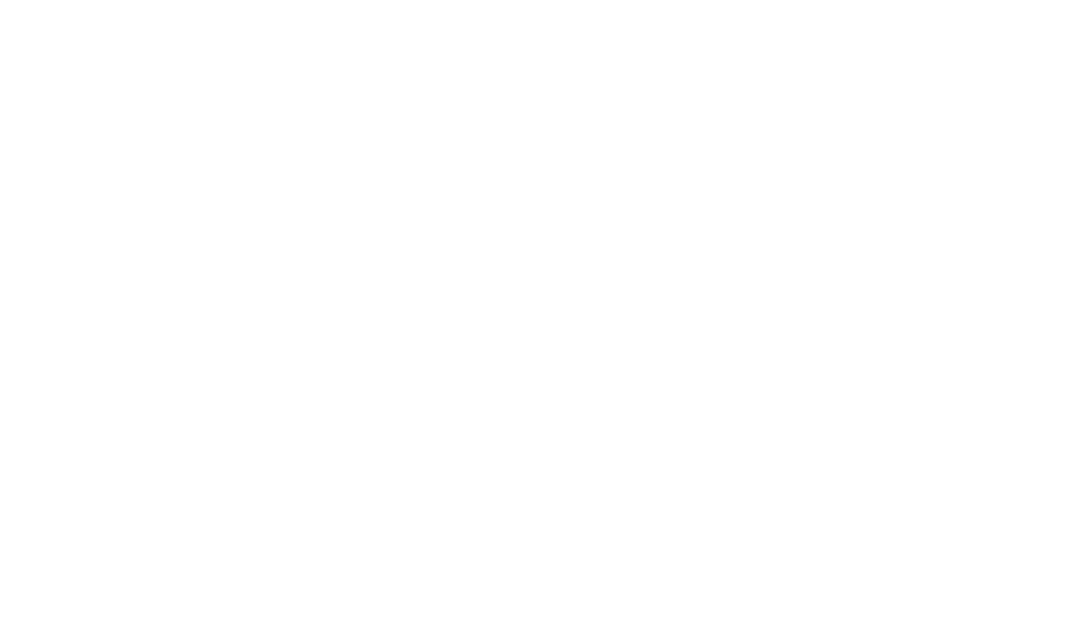
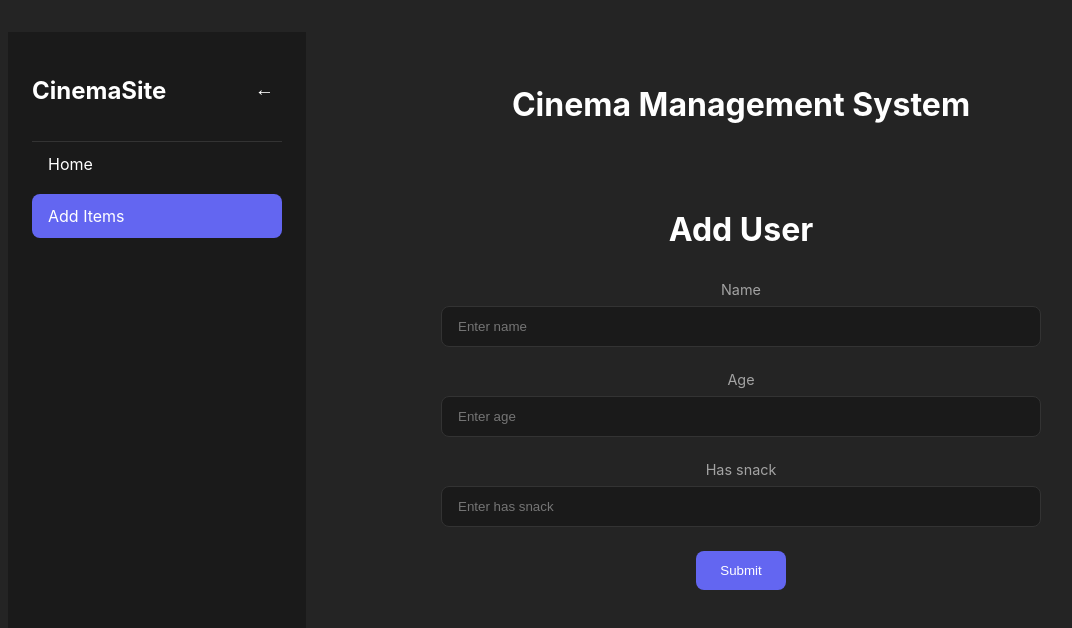
Before and after one commit to GuySabika/CinemaSite, a React (Vite) app: page /add/user in a window 1280 px wide. Before the commit this address had no page. Shown: the top 628 px of the page, without its empty margins (24-1096 px from the left). Built offline with nearby package versions, Linux system fonts and the light colour scheme.

Commit message:
last design and fully form of the Add items (only miss select)

```diff
--- a/package.json
+++ b/package.json
@@ -10,6 +10,7 @@
     "preview": "vite preview"
   },
   "dependencies": {
+    "lodash": "^4.17.21",
     "react": "^18.3.1",
     "react-dom": "^18.3.1",
     "react-router": "^7.1.1"
--- a/src/Components/inputField.jsx
+++ b/src/Components/inputField.jsx
@@ -1,8 +1,12 @@
-
-export default function Field() {
+export default function InputField({ fieldName, type = "text" }) {
     return (
-        <div>
-            <h3></h3>
+        <div className="input-field">
+            <label className="input-label">{fieldName}</label>
+            <input
+                type={type}
+                className="input-box"
+                placeholder={`Enter ${fieldName.toLowerCase()}`}
+            />
         </div>
-    )
+    );
 }
--- a/src/Layouts/MyLayout.jsx
+++ b/src/Layouts/MyLayout.jsx
@@ -1,17 +1,39 @@
-import { Outlet } from 'react-router'
-import MainHeader from '../Components/MainHeader.jsx';
-// import FindMealProvider from '../Contexts/FindMealContext';
-// import MealIdContextProvider from '../Contexts/MealIdContext';
+import { Outlet } from 'react-router';
+import { NavLink } from 'react-router';
+import { useState } from 'react';
 
 const MyLayout = () => {
+    const [isSidebarOpen, setIsSidebarOpen] = useState(true);
+
     return (
-        <div>
-            <MainHeader />
-            {/* <MealIdContextProvider>
-                <FindMealProvider> */}
-            <Outlet></Outlet>
-            {/* </FindMealProvider>
-            </MealIdContextProvider> */}
+        <div className="app-container">
+            <aside className={`sidebar ${isSidebarOpen ? 'open' : 'closed'}`}>
+                <div className="sidebar-header">
+                    <h2>CinemaSite</h2>
+                    <button
+                        className="toggle-btn"
+                        onClick={() => setIsSidebarOpen(!isSidebarOpen)}
+                    >
+                        {isSidebarOpen ? '←' : '→'}
+                    </button>
+                </div>
+                <nav className="sidebar-nav">
+                    <NavLink to="/" className="nav-item">
+                        Home
+                    </NavLink>
+                    <NavLink to="/add" className="nav-item">
+                        Add Items
+                    </NavLink>
+                </nav>
+            </aside>
+            <main className="main-content">
+                <header className="main-header">
+                    <h1>Cinema Management System</h1>
+                </header>
+                <div className="content-wrapper">
+                    <Outlet />
+                </div>
+            </main>
         </div>
     );
 };
--- /dev/null
+++ b/src/Pages/AddCategory.jsx
@@ -0,0 +1,15 @@
+import InputField from "../Components/InputField";
+
+export default function AddCategory({ DataFields, category }) {
+    return (
+        <div className="form-container">
+            <h3 className="category-title">Add {category}</h3>
+            <form>
+                {DataFields.feilds.map((field, index) => (
+                    <InputField key={index} fieldName={field} />
+                ))}
+                <button className={`button`}>Submit</button>
+            </form>
+        </div>
+    );
+}
--- a/src/Pages/AddSelection.jsx
+++ b/src/Pages/AddSelection.jsx
@@ -1,9 +1,9 @@
 import Button from "../Components/Button.jsx";
 
-export default function selectCategory({ style }) {
+export default function AddSelection({ style }) {
   const options = ["Movie", "Actor", "User", "Projection", "Ticket"];
   return (
-    <div className={style}>
+    <div className={`add-selection ${style}`}>
       {options.map((option, index) => (
         <Button key={index} text={option} />
       ))}
--- /dev/null
+++ b/src/feildData.js
@@ -0,0 +1,8 @@
+const feildData = {
+    movie: { feilds: ["Name", "StartingAt", "AgeRestriction", "ReleaseDate"] },
+    actor: { feilds: ["Name", "Biography", "Genre"] },
+    user: { feilds: ["Name", "Age", "Has snack"] },
+    projection: { feilds: ["Movie", "Data", "Price"] },
+    ticket: { feilds: ["Projection", "User"] }
+};
+export default feildData;
--- a/src/index.css
+++ b/src/index.css
@@ -1,452 +1,205 @@
 :root {
-  font-family: Inter, system-ui, Avenir, Helvetica, Arial, sans-serif;
-  line-height: 1.5;
-  font-weight: 400;
-
-  color-scheme: light dark;
-  color: rgba(255, 255, 255, 0.87);
-  background-color: #242424;
-
-  font-synthesis: none;
-  text-rendering: optimizeLegibility;
-  -webkit-font-smoothing: antialiased;
-  -moz-osx-font-smoothing: grayscale;
+  --primary-color: #6366f1;
+  --primary-hover: #4f46e5;
+  --background-dark: #1a1a1a;
+  --background-light: #242424;
+  --text-primary: #ffffff;
+  --text-secondary: #a3a3a3;
+  --border-radius: 8px;
+  --transition: all 0.3s ease;
 }
 
-a {
-  font-weight: 500;
-  color: #646cff;
-  text-decoration: inherit;
-}
-a:hover {
-  color: #535bf2;
+/* Base Styles */
+body {
+  margin: 0;
+  font-family: 'Inter', sans-serif;
+  color: var(--text-primary);
+  background: var(--background-light);
 }
 
-/* body {
-  margin: 0;
+/* Layout Components */
+.app-container {
   display: flex;
-  place-items: center;
-  min-width: 320px;
   min-height: 100vh;
-} */
-
-h1 {
-  font-size: 3.2em;
-  line-height: 1.1;
 }
 
-button {
-  border-radius: 8px;
-  align-items: center;
-  border: 1px solid transparent;
-  padding: 0.6em 1.2em;
-  font-size: 1em;
-  font-weight: 500;
-  font-family: inherit;
-  background-color: #1a1a1a;
-  cursor: pointer;
-  transition: border-color 0.25s;
-}
-button:hover {
-  border-color: #646cff;
-}
-button:focus,
-button:focus-visible {
-  outline: 4px auto -webkit-focus-ring-color;
+/* Sidebar Styles */
+.sidebar {
+  background: var(--background-dark);
+  width: 250px;
+  transition: var(--transition);
+  padding: 1.5rem;
+  position: fixed;
+  height: 100vh;
 }
 
-@media (prefers-color-scheme: light) {
-  :root {
-    color: #213547;
-    background-color: #ffffff;
-  }
-  a:hover {
-    color: #747bff;
-  }
-  button {
-    background-color: #f9f9f9;
-  }
+.sidebar.closed {
+  width: 60px;
 }
 
-/* styles.css */
-
-/* Header styles */
-.header {
-  background: linear-gradient(to right, #4f46e5, #7c3aed);
-  box-shadow: 0 2px 4px rgba(0, 0, 0, 0.1);
+.sidebar-header {
+  display: flex;
+  align-items: center;
+  justify-content: space-between;
+  padding-bottom: 1rem;
+  border-bottom: 1px solid #333;
 }
 
-.nav-bar {
-  max-width: 1200px;
-  margin: 0 auto;
+.toggle-btn {
+  background: transparent;
+  border: none;
+  color: var(--text-primary);
+  cursor: pointer;
+  font-size: 1.2rem;
+  padding: 0.5rem;
+  border-radius: 50%;
+  transition: var(--transition);
+}
+
+.toggle-btn:hover {
+  background: rgba(255,255,255,0.1);
+}
+
+/* Main Content */
+.main-content {
+  flex: 1;
+  margin-left: 250px;
+  transition: var(--transition);
+  padding: 2rem;
+}
+
+.sidebar.closed + .main-content {
+  margin-left: 60px;
+}
+
+/* Cards Grid */
+.cards-grid {
+  display: grid;
+  grid-template-columns: repeat(auto-fill, minmax(280px, 1fr));
+  gap: 1.5rem;
   padding: 1rem;
 }
 
-.nav-list {
-  display: flex;
-  justify-content: center;
-  gap: 2rem;
-  list-style: none;
+.card {
+  background: var(--background-dark);
+  border-radius: var(--border-radius);
+  padding: 1rem;
+  transition: var(--transition);
 }
 
-.nav-list a {
-  color: white;
-  text-decoration: none;
-  font-weight: 500;
-  font-size: 1.1rem;
-  transition: color 0.3s;
+.card:hover {
+  transform: translateY(-4px);
+  box-shadow: 0 4px 12px rgba(0,0,0,0.2);
 }
 
-.nav-list a:hover {
-  color: #e0e7ff;
-}
-
-.nav-list a.active {
-  border-bottom: 2px solid white;
-}
-
-/* Filter component styles */
-.filter-container {
-  max-width: 300px;
-  margin: 1rem auto;
-}
-
-.filter-label {
-  display: block;
-  margin-bottom: 0.5rem;
-  color: #374151;
-  font-weight: 500;
-}
-
-.filter-select {
-  width: 100%;
-  padding: 0.5rem 1rem;
-  border: 1px solid #d1d5db;
-  border-radius: 0.5rem;
-  background-color: white;
-  box-shadow: 0 1px 2px rgba(0, 0, 0, 0.05);
-}
-
-.filter-select:focus {
-  outline: none;
-  border-color: #4f46e5;
-  box-shadow: 0 0 0 2px rgba(79, 70, 229, 0.2);
-}
-
-/* Meal List styles */
-.meals-container {
-  max-width: 1200px;
+/* Form Elements */
+.form-container {
+  max-width: 600px;
   margin: 0 auto;
   padding: 2rem;
 }
 
-.meals-grid {
-  display: grid;
-  grid-template-columns: repeat(auto-fill, minmax(250px, 1fr));
-  gap: 1.5rem;
-  padding: 1rem;
-}
-
-.meal-item {
-  background: white;
-  border-radius: 0.5rem;
-  box-shadow: 0 2px 4px rgba(0, 0, 0, 0.1);
-  transition: transform 0.2s, box-shadow 0.2s;
-}
-
-.meal-item:hover {
-  transform: translateY(-2px);
-  box-shadow: 0 4px 6px rgba(0, 0, 0, 0.1);
-}
-
-.meal-link {
-  display: block;
-  padding: 1rem;
-  color: #1f2937;
-  text-decoration: none;
-}
-
-.meal-link:hover {
-  color: #4f46e5;
-}
-
-/* Random meal button */
-.random-button {
-  background-color: #4f46e5;
-  color: white;
-  padding: 0.75rem 1.5rem;
-  border-radius: 0.5rem;
-  border: none;
-  cursor: pointer;
-  font-weight: 500;
-  transition: background-color 0.3s;
-}
-
-.random-button:hover {
-  background-color: #4338ca;
-}
-
-/* Individual meal page styles */
-.meal-detail {
-  max-width: 1000px;
-  margin: 2rem auto;
-  padding: 0 1rem;
-}
-
-.meal-grid {
-  display: grid;
-  grid-template-columns: 1fr;
-  gap: 2rem;
-}
-
-@media (min-width: 768px) {
-  .meal-grid {
-      grid-template-columns: 1fr 1fr;
-  }
-}
-
-.meal-image {
-  width: 100%;
-  border-radius: 0.5rem;
-  box-shadow: 0 4px 6px rgba(0, 0, 0, 0.1);
-}
-
-.meal-info {
-  background: white;
-  padding: 1.5rem;
-  border-radius: 0.5rem;
-  box-shadow: 0 2px 4px rgba(0, 0, 0, 0.1);
-}
-
-.meal-title {
-  font-size: 1.5rem;
-  font-weight: bold;
-  color: #1f2937;
-  margin-bottom: 1rem;
-}
-
-.ingredients-list {
-  list-style-type: disc;
-  margin-left: 1.5rem;
+.input-field {
+  display: flex;
+  flex-direction: column;
+  gap: 0.5rem;
   margin-bottom: 1.5rem;
 }
 
-.instructions {
-  line-height: 1.6;
-  color: #4b5563;
+.input-label {
+  color: var(--text-secondary);
+  font-size: 0.9rem;
 }
 
-/* Ingredients page styles */
-.ingredients-container {
-  max-width: 1200px;
-  margin: 2rem auto;
-  padding: 0 1rem;
+.input-box {
+  padding: 0.75rem 1rem;
+  background: var(--background-dark);
+  border: 1px solid #333;
+  border-radius: var(--border-radius);
+  color: var(--text-primary);
+  transition: var(--transition);
 }
 
-.ingredients-title {
-  text-align: center;
-  font-size: 2rem;
-  color: #1f2937;
-  margin-bottom: 2rem;
+.input-box:focus {
+  border-color: var(--primary-color);
+  outline: none;
 }
 
-.ingredients-grid {
-  display: grid;
-  grid-template-columns: repeat(auto-fill, minmax(200px, 1fr));
-  gap: 1rem;
+/* Buttons */
+.button {
+  padding: 0.75rem 1.5rem;
+  background: var(--primary-color);
+  color: var(--text-primary);
+  border: none;
+  border-radius: var(--border-radius);
+  cursor: pointer;
+  transition: var(--transition);
 }
 
-.ingredient-card {
-  background: white;
-  padding: 1rem;
-  border-radius: 0.5rem;
-  box-shadow: 0 2px 4px rgba(0, 0, 0, 0.1);
-  transition: transform 0.2s;
-}
-
-.ingredient-card:hover {
+.button:hover {
+  background: var(--primary-hover);
   transform: translateY(-2px);
 }
 
-.ingredient-link {
-  color: #4b5563;
+/* Navigation */
+.nav-item {
+  display: flex;
+  align-items: center;
+  padding: 0.75rem 1rem;
+  color: var(--text-primary);
   text-decoration: none;
+  border-radius: var(--border-radius);
+  transition: var(--transition);
+  margin-bottom: 0.5rem;
 }
 
-.ingredient-link:hover {
-  color: #4f46e5;
+.nav-item:hover {
+  background: rgba(255,255,255,0.1);
 }
 
-/* Loading state */
-.loading {
-  text-align: center;
-  padding: 2rem;
-  color: #6b7280;
+.nav-item.active {
+  background: var(--primary-color);
 }
 
-/* Error state */
-.error {
-  text-align: center;
+/* Add Selection Page */
+.add-selection {
+  display: grid;
+  grid-template-columns: repeat(auto-fit, minmax(200px, 1fr));
+  gap: 1rem;
   padding: 2rem;
-  color: #dc2626;
 }
 
-/* FindMeal Page styles */
-.find-meal-container {
-  max-width: 1200px;
-  margin: 0 auto;
-  padding: 2rem 1rem;
+/* Category Page */
+.category-title {
+  font-size: 2rem;
+  margin-bottom: 2rem;
+  color: var(--text-primary);
 }
 
-.filters-grid {
-  display: grid;
-  grid-template-columns: 1fr;
-  gap: 1rem;
-  margin-bottom: 2rem;
+/* Footer */
+.main-footer {
+  margin-top: auto;
+  padding: 2rem;
+  text-align: center;
+  color: var(--text-secondary);
+  border-top: 1px solid #333;
 }
 
-@media (min-width: 768px) {
-  .filters-grid {
-      grid-template-columns: 1fr 1fr;
+/* Responsive Design */
+@media (max-width: 768px) {
+  .sidebar {
+    transform: translateX(-100%);
+  }
+
+  .sidebar.open {
+    transform: translateX(0);
+  }
+
+  .main-content {
+    margin-left: 0;
+  }
+
+  .cards-grid {
+    grid-template-columns: 1fr;
   }
 }
-
-.random-meal-container {
-  display: flex;
-  justify-content: center;
-  margin: 2rem 0;
-}
-
-.random-meal-button {
-  background-color: #4f46e5;
-  color: white;
-  padding: 0.75rem 1.5rem;
-  border-radius: 0.5rem;
-  text-decoration: none;
-  transition: background-color 0.3s;
-}
-
-.random-meal-button:hover {
-  background-color: #4338ca;
-}
-
-/* IdMeal Page styles */
-.meal-detail-container {
-  max-width: 1000px;
-  margin: 0 auto;
-  padding: 1.5rem 1rem;
-}
-
-.meal-detail-grid {
-  display: grid;
-  grid-template-columns: 1fr;
-  gap: 2rem;
-}
-
-@media (min-width: 768px) {
-  .meal-detail-grid {
-      grid-template-columns: 1fr 1fr;
-  }
-}
-
-.meal-image-container {
-  width: 100%;
-}
-
-.meal-image {
-  width: 100%;
-  border-radius: 0.5rem;
-  box-shadow: 0 4px 6px rgba(0, 0, 0, 0.1);
-}
-
-.meal-info-card {
-  background: white;
-  padding: 1.5rem;
-  border-radius: 0.5rem;
-  box-shadow: 0 2px 4px rgba(0, 0, 0, 0.1);
-}
-
-.meal-instructions {
-  margin-top: 2rem;
-  background: white;
-  padding: 1.5rem;
-  border-radius: 0.5rem;
-  box-shadow: 0 2px 4px rgba(0, 0, 0, 0.1);
-}
-
-/* Ingredients Page styles */
-.ingredients-page-container {
-  max-width: 1200px;
-  margin: 0 auto;
-  padding: 1.5rem 1rem;
-}
-
-.ingredients-title {
-  font-size: 1.875rem;
-  font-weight: bold;
-  color: #1f2937;
-  text-align: center;
-  margin-bottom: 2rem;
-}
-
-.ingredients-grid {
-  display: grid;
-  grid-template-columns: repeat(2, 1fr);
-  gap: 1rem;
-}
-
-@media (min-width: 768px) {
-  .ingredients-grid {
-      grid-template-columns: repeat(3, 1fr);
-  }
-}
-
-@media (min-width: 1024px) {
-  .ingredients-grid {
-      grid-template-columns: repeat(4, 1fr);
-  }
-}
-
-.ingredient-card {
-  background: white;
-  border-radius: 0.5rem;
-  box-shadow: 0 2px 4px rgba(0, 0, 0, 0.1);
-  transition: box-shadow 0.3s;
-}
-
-.ingredient-card:hover {
-  box-shadow: 0 4px 6px rgba(0, 0, 0, 0.1);
-}
-
-/* IngredientMeal Page styles */
-.ingredient-meal-container {
-  max-width: 1000px;
-  margin: 0 auto;
-  padding: 1.5rem 1rem;
-}
-
-.ingredient-meal-title {
-  font-size: 1.5rem;
-  font-weight: bold;
-  color: #1f2937;
-  margin-bottom: 1.5rem;
-}
-
-/* Common status styles */
-.loading-state {
-  text-align: center;
-  padding: 2rem;
-  color: #6b7280;
-}
-
-.error-state {
-  text-align: center;
-  padding: 2rem;
-  color: #dc2626;
-}
-
-.no-results {
-  text-align: center;
-  padding: 2rem;
-  color: #4b5563;
-}
--- a/src/main.jsx
+++ b/src/main.jsx
@@ -1,15 +1,12 @@
-import { StrictMode } from 'react'
-import { createRoot } from 'react-dom/client'
-import './index.css'
-import { BrowserRouter, Route, Routes } from 'react-router'
-import MyLayout from './Layouts/MyLayout.jsx'
-import App from './App.jsx'
-import AddSelection from './Pages/AddSelection.jsx'
-// import FindMeal from './Pages/FindMeal.jsx'
-// import MealsId from './Pages/IdMeal.jsx'
-// import Ingredients from './Pages/Ingredients.jsx'
-// import IngredientMeal from './Pages/IngredientMeal.jsx'
-
+import { StrictMode } from 'react';
+import { createRoot } from 'react-dom/client';
+import './index.css';
+import { BrowserRouter, Route, Routes } from 'react-router';
+import feildData from './feildData.js';
+import MyLayout from './Layouts/MyLayout.jsx';
+import App from './App.jsx';
+import AddSelection from './Pages/AddSelection.jsx';
+import AddCategory from './Pages/AddCategory.jsx';
 
 createRoot(document.getElementById('root')).render(
   <BrowserRouter>
@@ -18,14 +15,13 @@
         <Route element={<MyLayout />}>
           <Route index path="/" element={<App />} />
           <Route path="/add" element={<AddSelection />} />
-          {/* <Route path="/add" element={<AddSelection />} />
-          <Route path="/add/movie" element={<AddMovie />} />
-          <Route path="/add/actor" element={<AddActor />} />
-          <Route path="/add/people" element={<AddPeople />} />
-          <Route path="/add/projection" element={<AddProjection />} />
-          <Route path="/add/ticket" element={<Ticket />} /> */}
+          <Route path="/add/movie" element={<AddCategory DataFields={feildData.movie} category={"Movie"} />} />
+          <Route path="/add/actor" element={<AddCategory DataFields={feildData.actor} category={"Actor"} />} />
+          <Route path="/add/user" element={<AddCategory DataFields={feildData.user} category={"User"} />} />
+          <Route path="/add/projection" element={<AddCategory DataFields={feildData.projection} category={"Projection"} />} />
+          <Route path="/add/ticket" element={<AddCategory DataFields={feildData.ticket} category={"Ticket"} />} />
         </Route>
       </Routes>
-    </StrictMode >
+    </StrictMode>
   </BrowserRouter>
-)
+);
```
Also changed, not shown: src/Components/Button.jsx (+7 -4 lines), src/Components/MainHeader.jsx (+4 -4 lines), src/Components/selectField.jsx (added, +12 -0 lines), src/Pages/AddMovie.jsx (deleted, +0 -10 lines), 1 other file (tests, documents, lock files or other folders).
